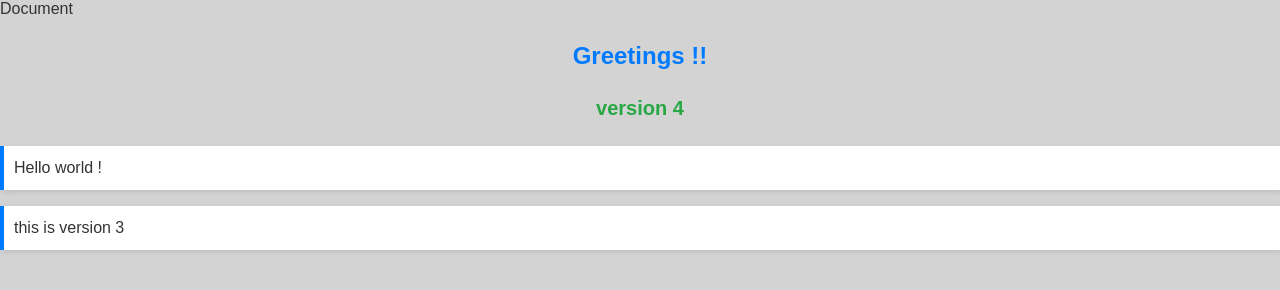
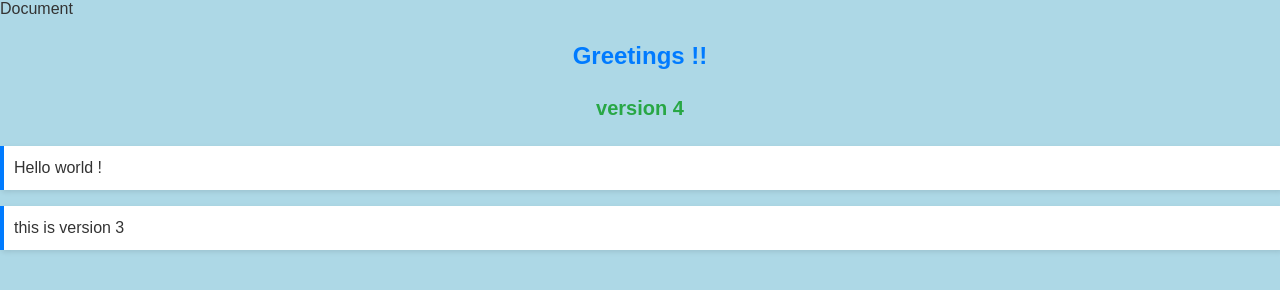
Before and after one commit to um-ex/myRepo, a plain HTML site: page index.html in a window 1280 px wide. Drawn offline with Linux system fonts and the light colour scheme.

Commit message:
corrected merge conflicts

```diff
--- a/style.css
+++ b/style.css
@@ -5,7 +5,7 @@ html, body {
     margin: 0;
     padding: 0;
     font-family: Arial, sans-serif;
-    background-color: #d3d3d3;
+    background-color: #ADD8E6;
     color: #333
 
 }
```
Also changed, not shown: index.html (line endings or trailing spaces).
